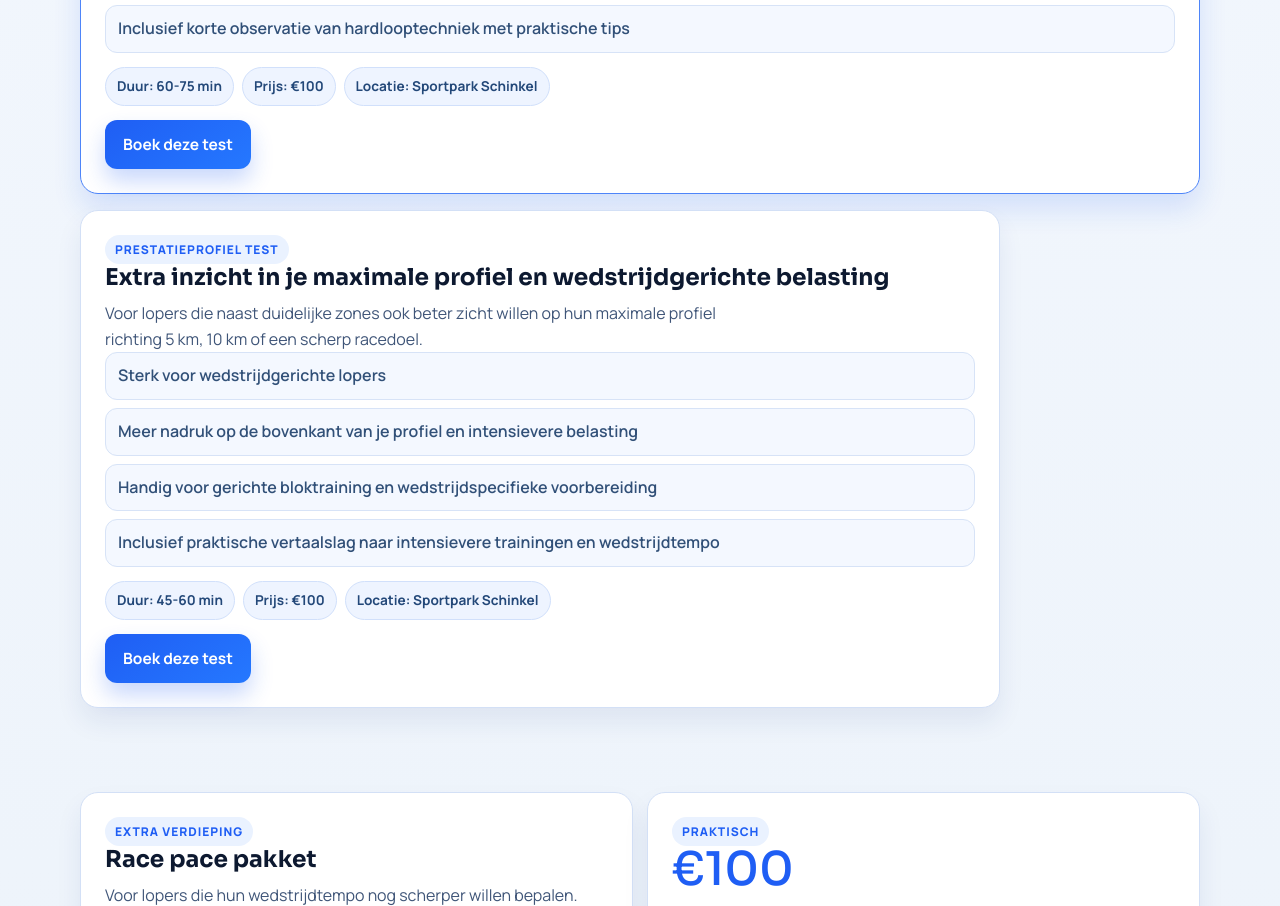
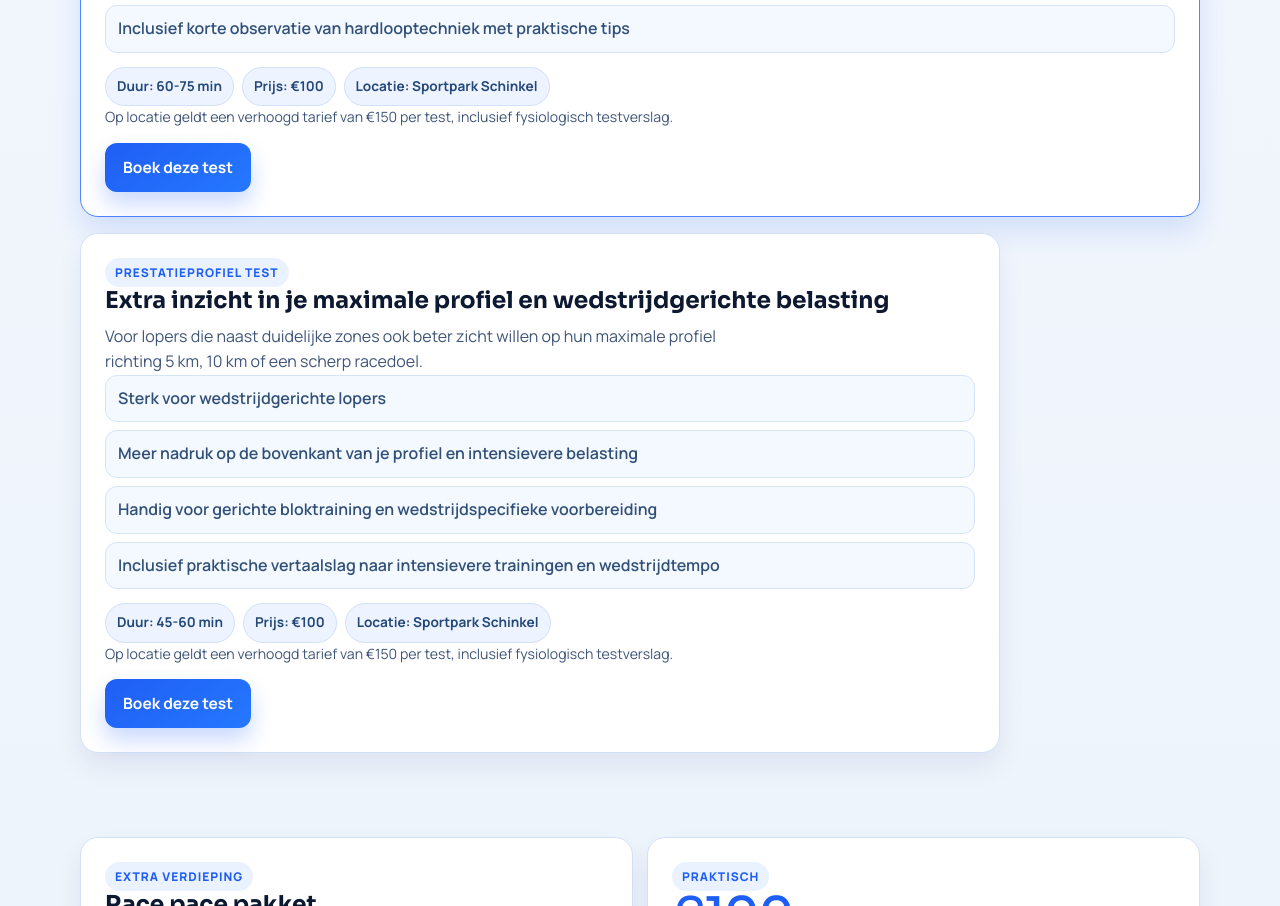
Before and after one commit to SportmetricsNL/web2.0, a website: page hardlooptest.html in a window 1280 px wide. Shown: the part 1485-2391 px from the top of the page. Drawn offline with Linux system fonts and the light colour scheme.

Commit message:
Add on-location running test surcharge note

```diff
--- a/hardlooptest.html
+++ b/hardlooptest.html
@@ -157,6 +157,7 @@
                 <span>Prijs: &euro;100</span>
                 <span>Locatie: Sportpark Schinkel</span>
               </div>
+              <p class="small-note">Op locatie geldt een verhoogd tarief van &euro;150 per test, inclusief fysiologisch testverslag.</p>
               <a class="button button-primary" href="contact.html#booking-form">Boek deze test</a>
             </article>
 
@@ -177,6 +178,7 @@
                 <span>Prijs: &euro;100</span>
                 <span>Locatie: Sportpark Schinkel</span>
               </div>
+              <p class="small-note">Op locatie geldt een verhoogd tarief van &euro;150 per test, inclusief fysiologisch testverslag.</p>
               <a class="button button-primary" href="contact.html#booking-form">Boek deze test</a>
             </article>
           </div>
```
